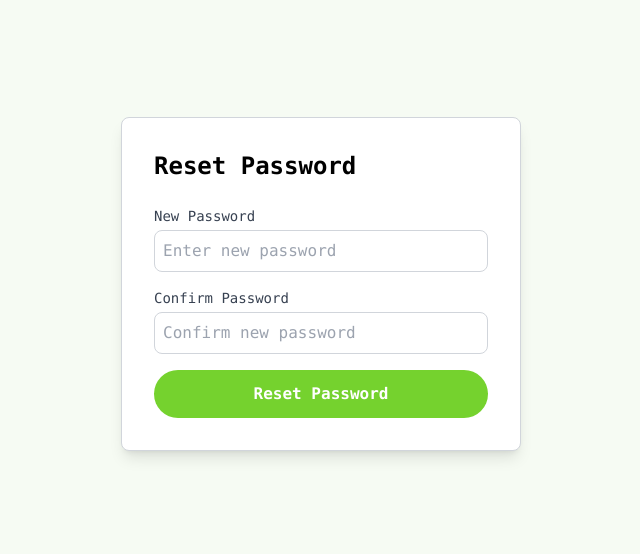
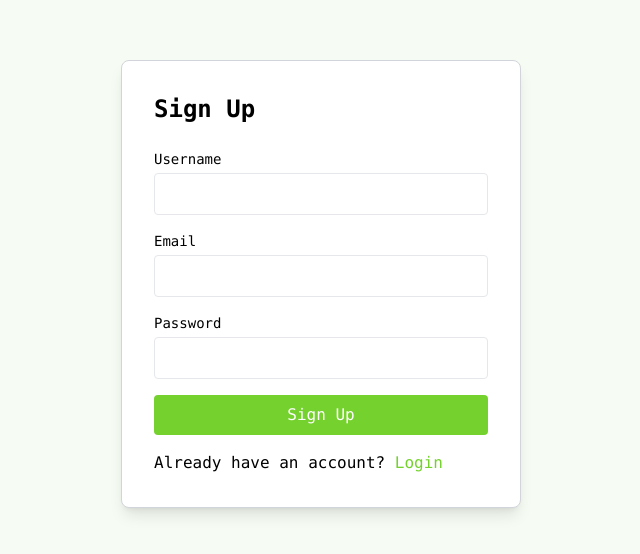
Before and after one commit to katareayush/kanban-frontend, a Next.js app: page /reset-password in a window 1280 px wide. Shown: the part 116-670 px from the top of the page, without its empty margins (319-959 px from the left). Built offline with nearby package versions, Linux system fonts and the light colour scheme; no server answers.

Commit message:
code ready for prod with proper backend calls/ayush

```diff
--- a/src/app/forgot-password/page.tsx
+++ b/src/app/forgot-password/page.tsx
@@ -8,6 +8,12 @@ const ForgotPassword = () => {
   const [message, setMessage] = useState('');
   const [error, setError] = useState('');
   const [loading, setLoading] = useState(false);
+  const environment = process.env.NEXT_PUBLIC_ENVIRONMENT;
+
+  const apiUrl = environment === 'local'
+  ? `http://localhost:5000/api/auth`
+  : process.env.NEXT_PUBLIC_AUTH_URL ;
+
 
   const handleSubmit = async (e: FormEvent<HTMLFormElement>) => {
     e.preventDefault();
@@ -16,7 +22,7 @@ const ForgotPassword = () => {
     setMessage('');
 
     try {
-      const response = await axios.post('http://localhost:5000/api/auth/forgot-password', { email });
+      const response = await axios.post(`${apiUrl}/forgot-password`, { email });
       setMessage(response.data.message);
     } catch (err: any) {
       setError(err.response?.data?.message || 'An error occurred. Please try again.');
--- a/src/app/login/page.tsx
+++ b/src/app/login/page.tsx
@@ -16,6 +16,12 @@ const Login: React.FC = () => {
   const [error, setError] = useState<string>('');
   const [loading, setLoading] = useState<boolean>(false);
   const router = useRouter();
+  const environment = process.env.NEXT_PUBLIC_ENVIRONMENT;
+
+  const apiUrl = environment === 'local'
+  ? `http://localhost:5000/api/auth`
+  : process.env.NEXT_PUBLIC_AUTH_URL ;
+
 
   const handleSubmit = async (e: FormEvent<HTMLFormElement>) => {
     e.preventDefault();
@@ -23,7 +29,7 @@ const Login: React.FC = () => {
     setError('');
 
     try {
-      const response = await axios.post('http://localhost:5000/api/auth/login', formData);
+      const response = await axios.post(`${apiUrl}/login`, formData);
       const token = response.data.token;
 
       if (token) {
--- a/src/app/reset-password/page.tsx
+++ b/src/app/reset-password/page.tsx
@@ -1,131 +1,217 @@
-"use client";
-import { useState, FormEvent , Suspense} from 'react';
+"use client"
+import { useState, FormEvent } from 'react';
+import { useRouter } from 'next/navigation';
 import axios from 'axios';
-import { useRouter, useSearchParams } from 'next/navigation';
 
-const ResetPassword = () => {
+interface FormData {
+  username: string;
+  email: string;
+  password: string;
+}
+
+interface SignupResponse {
+  token: string;
+  message?: string;
+}
+
+const environment = process.env.NEXT_PUBLIC_ENVIRONMENT;
+const apiUrl = environment === 'local'
+  ? `http://localhost:5000/api/auth`
+  : process.env.NEXT_PUBLIC_AUTH_URL;
+
+const api = axios.create({
+  baseURL: apiUrl,
+  headers: {
+    'Content-Type': 'application/json'
+  }
+});
+
+export default function Signup() {
   const router = useRouter();
-  const searchParams = useSearchParams();
-  const token = searchParams.get('token');
-  const email = searchParams.get('email');
-
-  const [formData, setFormData] = useState({
-    newPassword: '',
-    confirmPassword: ''
+  const [formData, setFormData] = useState<FormData>({
+    username: '',
+    email: '',
+    password: ''
   });
-  const [error, setError] = useState('');
-  const [message, setMessage] = useState('');
-  const [loading, setLoading] = useState(false);
+  const [error, setError] = useState<string>('');
+  const [loading, setLoading] = useState<boolean>(false);
+  const [verificationSent, setVerificationSent] = useState<boolean>(false);
+  const [emailStatus, setEmailStatus] = useState<'sending' | 'sent' | 'error' | null>(null);
 
   const handleSubmit = async (e: FormEvent<HTMLFormElement>) => {
     e.preventDefault();
-    if (formData.newPassword !== formData.confirmPassword) {
-      setError('Passwords do not match');
-      return;
-    }
-
     setLoading(true);
     setError('');
-    setMessage('');
+    setEmailStatus('sending');
 
     try {
-      const response = await axios.post('http://localhost:5000/api/auth/reset-password', {
-        token,
-        newPassword: formData.newPassword
-      });
+      const { data } = await api.post<SignupResponse>('/signup', formData);
 
-      setMessage(response.data.message);
-      setTimeout(() => {
-        router.push('/login');
-      }, 3000);
-    } catch (err: any) {
-      setError(err.response?.data?.message || 'An error occurred. Please try again.');
+      setEmailStatus('sent');
+      setVerificationSent(true);
+
+    } catch (err) {
+      if (axios.isAxiosError(err)) {
+        if (err.code === 'ERR_NETWORK') {
+          setError('Cannot connect to the server. Please try again later.');
+        } else if (err.response?.data?.message.includes('username')) {
+          setError('This username is already taken. Please choose another username.');
+        } else if (err.response?.data?.message.includes('email') || err.response?.data?.message === 'User already exists') {
+          setError('An account with this email already exists. Please try logging in instead.');
+        } else {
+          setError(err.response?.data?.message || 'Failed to create account. Please try again.');
+        }
+      } else if (err instanceof Error) {
+        setError(err.message);
+      } else {
+        setError('An unexpected error occurred. Please try again later.');
+      }
+      setEmailStatus('error');
     } finally {
       setLoading(false);
     }
   };
 
-  return (
-    <div className="flex justify-center items-center min-h-screen font-mono">
-      <div className="bg-white p-8 rounded-lg shadow-lg border border-gray-300 w-[400px] m-4">
-        <h1 className="text-2xl font-bold mb-6">Reset Password</h1>
+  const handleResendVerification = async () => {
+    setLoading(true);
+    setError('');
+    setEmailStatus('sending');
 
-        {message && (
-          <div className="bg-green-50 border-l-4 border-green-500 p-4 mb-4">
-            <p className="text-green-700">{message}</p>
-          </div>
-        )}
+    try {
+      const response = await api.get(`/verify-email?resend=true&email=${encodeURIComponent(formData.email)}`);
 
-        {error && (
-          <div className="bg-red-50 border-l-4 border-red-500 p-4 mb-4">
-            <p className="text-red-700">{error}</p>
-          </div>
-        )}
-
-        <form onSubmit={handleSubmit} className="space-y-4">
-          <div>
-            <label className="block text-sm font-medium text-gray-700 mb-1">
-              New Password
-            </label>
-            <input
-              type="password"
-              value={formData.newPassword}
-              onChange={(e) => setFormData({ ...formData, newPassword: e.target.value })}
-              required
-              className="w-full p-2 border border-gray-300 rounded-lg focus:outline-none focus:ring-2 focus:ring-[#75d22e] focus:border-transparent"
-              placeholder="Enter new password"
-            />
-          </div>
-
-          <div>
-            <label className="block text-sm font-medium text-gray-700 mb-1">
-              Confirm Password
-            </label>
-            <input
-              type="password"
-              value={formData.confirmPassword}
-              onChange={(e) => setFormData({ ...formData, confirmPassword: e.target.value })}
-              required
-              className="w-full p-2 border border-gray-300 rounded-lg focus:outline-none focus:ring-2 focus:ring-[#75d22e] focus:border-transparent"
-              placeholder="Confirm new password"
-            />
-          </div>
-
-          <button
-            type="submit"
-            disabled={loading}
-            className={`w-full px-8 py-3 bg-[#75d22e] text-white font-bold rounded-full
-              hover:bg-[#64b524] transition-all
-              ${loading ? 'opacity-50 cursor-not-allowed' : ''}
-            `}
-          >
-            {loading ? 'Resetting...' : 'Reset Password'}
-          </button>
-        </form>
-      </div>
-    </div>
-  );
+      if (response.data.success) {
+        setEmailStatus('sent');
+        setError('Verification email has been resent. Please check your inbox.');
+      } else {
+        throw new Error(response.data.message || 'Failed to resend verification email');
+      }
+    } catch (err) {
+      if (axios.isAxiosError(err)) {
+        setError(err.response?.data?.message || 'Failed to resend verification email. Please try again.');
+      } else {
+        setError('Failed to resend verification email. Please try again.');
+      }
+      setEmailStatus('error');
+    } finally {
+      setLoading(false);
+    }
   };
 
-function LoadingFallback() {
+  if (verificationSent) {
     return (
       <div className="flex justify-center items-center h-screen">
         <div className="bg-white p-8 rounded-lg shadow-lg border border-gray-300 w-[400px] font-mono">
-        <div className="flex flex-col items-center space-y-4">
-          <div className="animate-spin rounded-full h-12 w-12 border-b-2 border-[#75d22e]" />
-          <h1 className="text-2xl font-bold">Loading...</h1>
-          <p className="text-gray-600">Please wait...</p>
+          <div className="text-center space-y-4">
+            <div className="h-12 w-12 rounded-full bg-[#75d22e]/20 flex items-center justify-center mx-auto">
+              <svg
+                className="h-6 w-6 text-[#75d22e]"
+                fill="none"
+                strokeLinecap="round"
+                strokeLinejoin="round"
+                strokeWidth="2"
+                viewBox="0 0 24 24"
+                stroke="currentColor"
+              >
+                <path d="M5 13l4 4L19 7" />
+              </svg>
+            </div>
+            <h2 className="text-2xl font-bold">Check Your Email</h2>
+            <p className="text-gray-600">
+              We've sent a verification link to <span className="font-semibold">{formData.email}</span>
+            </p>
+            <p className="text-sm text-gray-500">
+              Please check your inbox and spam folder. The email should arrive within a few minutes.
+            </p>
+            <div className="mt-4">
+              <button
+                onClick={handleResendVerification}
+                disabled={loading}
+                className="text-[#75d22e] hover:text-[#64b524] text-sm disabled:opacity-50"
+              >
+                {loading ? 'Resending...' : "Didn't receive the email? Click to resend"}
+              </button>
+            </div>
+
+            <div className='mt-4'>
+                <button onClick={()=>{router.push('/login')}} className="flex-1 px-4 py-2 bg-[#75d22e] text-white font-mono rounded-lg hover:bg-[#64b524]">
+                    Continue to Login
+                </button>
+            </div>
           </div>
         </div>
       </div>
     );
   }
 
+  return (
+    <div className="flex justify-center items-center h-screen">
+      <div className="bg-white p-8 rounded-lg shadow-lg border border-gray-300 w-[400px] font-mono">
+        <h1 className="text-2xl font-bold mb-6">Sign Up</h1>
 
-export default function VerifyEmail() {
-  return (
-    <Suspense fallback={<LoadingFallback />}>
-      <ResetPassword/>
-    </Suspense>
+        {error && (
+          <div className="bg-red-50 text-red-500 p-3 rounded-md mb-4">
+            {error}
+            {error.includes('already exists') && (
+              <div className="mt-2 text-sm">
+                <a href="/login" className="text-[#75d22e] hover:text-[#64b524]">
+                  Click here to login →
+                </a>
+              </div>
+            )}
+          </div>
+        )}
+
+        <form onSubmit={handleSubmit}>
+          <div className="space-y-4">
+            <div>
+              <label className="block text-sm mb-1">Username</label>
+              <input
+                type="text"
+                className="w-full p-2 border rounded focus:outline-none focus:ring-2 focus:ring-green-500"
+                value={formData.username}
+                onChange={(e) => setFormData({...formData, username: e.target.value})}
+                required
+              />
+            </div>
+
+            <div>
+              <label className="block text-sm mb-1">Email</label>
+              <input
+                type="email"
+                className="w-full p-2 border rounded focus:outline-none focus:ring-2 focus:ring-green-500"
+                value={formData.email}
+                onChange={(e) => setFormData({...formData, email: e.target.value})}
+                required
+              />
+            </div>
+
+            <div>
+              <label className="block text-sm mb-1">Password</label>
+              <input
+                type="password"
+                className="w-full p-2 border rounded focus:outline-none focus:ring-2 focus:ring-green-500"
+                value={formData.password}
+                onChange={(e) => setFormData({...formData, password: e.target.value})}
+                required
+                minLength={6}
+              />
+            </div>
+
+            <button
+              type="submit"
+              className="w-full bg-[#75d22e] text-white p-2 rounded hover:bg-[#64b524] transition-colors disabled:opacity-50"
+              disabled={loading}
+            >
+              {loading ? (emailStatus === 'sending' ? 'Sending Verification...' : 'Creating Account...') : 'Sign Up'}
+            </button>
+
+            <div className="space-y-4">
+              Already have an account? <a href="/login" className="text-[#75d22e]">Login</a>
+            </div>
+          </div>
+        </form>
+      </div>
+    </div>
   );
 }
--- a/src/app/signup/page.tsx
+++ b/src/app/signup/page.tsx
@@ -14,8 +14,13 @@ interface SignupResponse {
   message?: string;
 }
 
+const environment = process.env.NEXT_PUBLIC_ENVIRONMENT;
+const apiUrl = environment === 'local'
+  ? `http://localhost:5000/api/auth`
+  : process.env.NEXT_PUBLIC_AUTH_URL;
+
 const api = axios.create({
-  baseURL: 'http://localhost:5000/api',
+  baseURL: apiUrl,
   headers: {
     'Content-Type': 'application/json'
   }
@@ -41,7 +46,7 @@ export default function Signup() {
 
     try {
       // First attempt to create the account
-      const { data } = await api.post<SignupResponse>('/auth/signup', formData);
+      const { data } = await api.post<SignupResponse>('/signup', formData);
 
       setEmailStatus('sent');
       setVerificationSent(true);
@@ -74,7 +79,7 @@ export default function Signup() {
     setEmailStatus('sending');
 
     try {
-      const response = await api.get(`/auth/verify-email?resend=true&email=${encodeURIComponent(formData.email)}`);
+      const response = await api.get(`/verify-email?resend=true&email=${encodeURIComponent(formData.email)}`);
 
       if (response.data.success) {
         setEmailStatus('sent');
--- a/src/app/verify-email/page.tsx
+++ b/src/app/verify-email/page.tsx
@@ -4,7 +4,7 @@ import { useRouter, useSearchParams } from 'next/navigation';
 import axios from 'axios';
 
 const api = axios.create({
-  baseURL: '/api',
+  baseURL: process.env.NEXT_PUBLIC_AUTH_URL,
   headers: { 'Content-Type': 'application/json' }
 });
 
@@ -25,7 +25,7 @@ function VerifyEmailContent() {
       }
 
       try {
-        const { data } = await api.get(`http://localhost:5000/api/auth/verify-email?token=${token}`);
+        const { data } = await api.get(`/verify-email?token=${token}`);
         setStatus('success');
         setMessage(data.message || 'Email verified successfully!');
         setTimeout(() => {
```
Also changed, not shown: src/app/board/[id]/page.tsx (+15 -7 lines), src/app/boards/page.tsx (+6 -2 lines). Lines whose indentation alone changed are shown as unchanged.
